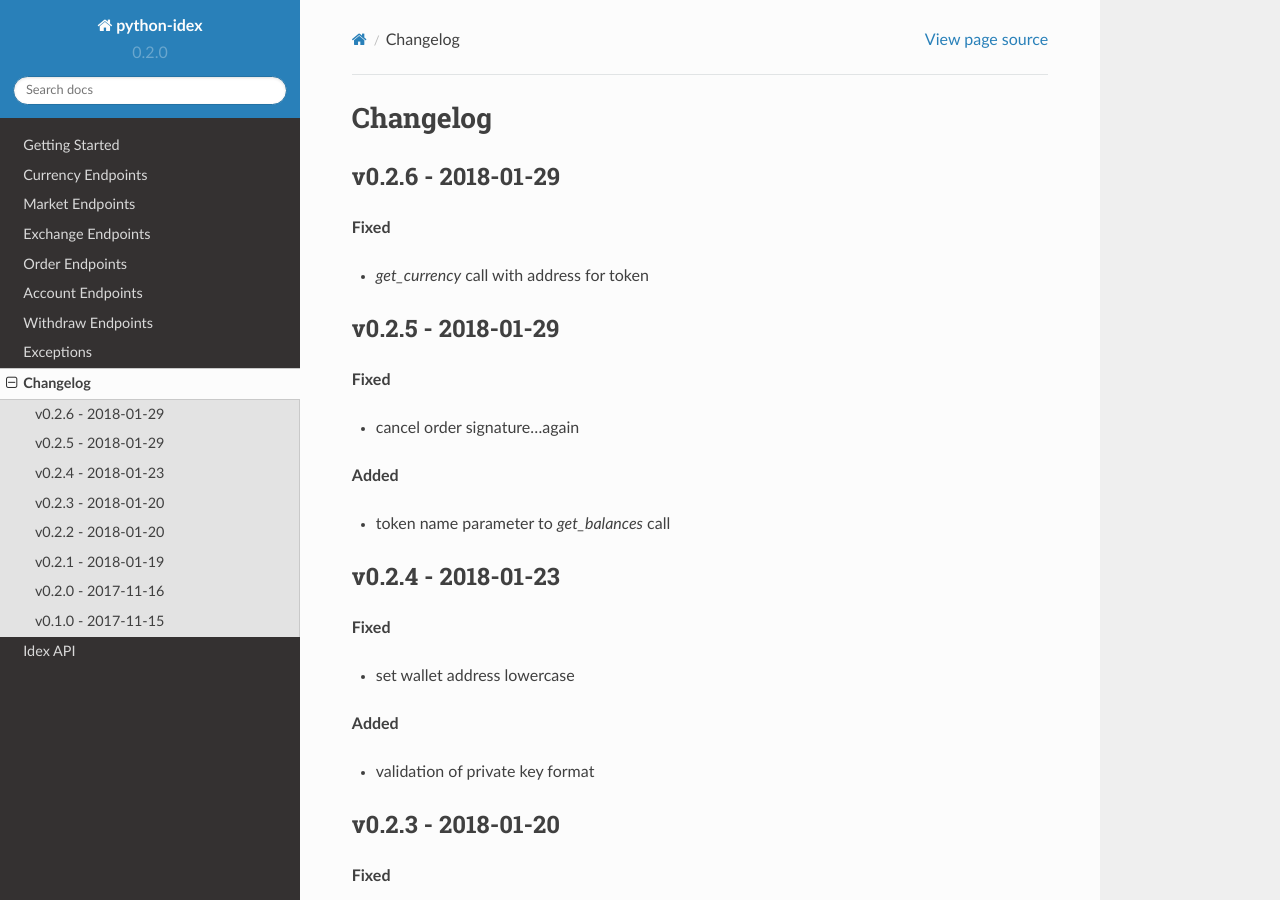
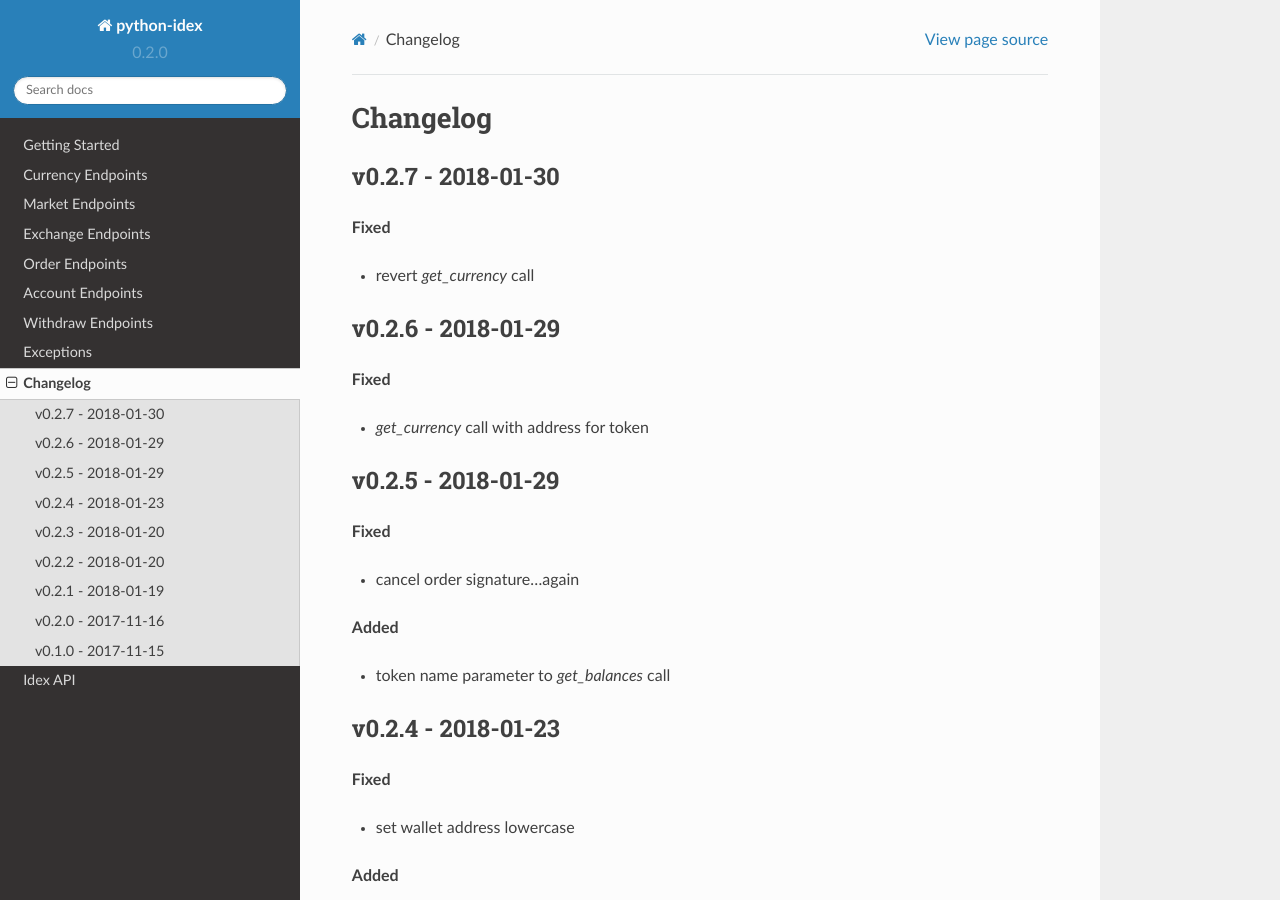
Before and after one commit to sammchardy/python-idex, a Sphinx documentation site: the page built from docs/changelog.rst, in a window 1280 px wide and 900 px high. Built offline with Sphinx 7.4.7 and the Read the Docs theme 2.0.0, drawn with Linux system fonts in a browser that asks for light colours; formulas are drawn with MathJax 3.

Commit message:
Update to v0.2.7

```diff
--- a/README.rst
+++ b/README.rst
@@ -1,5 +1,5 @@
 =============================
-Welcome to python-idex v0.2.6
+Welcome to python-idex v0.2.7
 =============================
 
 .. image:: https://img.shields.io/pypi/v/python-idex.svg
--- a/docs/changelog.rst
+++ b/docs/changelog.rst
@@ -1,5 +1,12 @@
 Changelog
 =========
+
+v0.2.7 - 2018-01-30
+^^^^^^^^^^^^^^^^^^^
+
+**Fixed**
+
+- revert `get_currency` call
 
 v0.2.6 - 2018-01-29
 ^^^^^^^^^^^^^^^^^^^
--- a/setup.py
+++ b/setup.py
@@ -3,7 +3,7 @@ from setuptools import setup
 
 setup(
     name='python-idex',
-    version='0.2.6',
+    version='0.2.7',
     packages=['idex'],
     description='IDEX REST API python implementation',
     url='https://github.com/sammchardy/python-idex',
```
